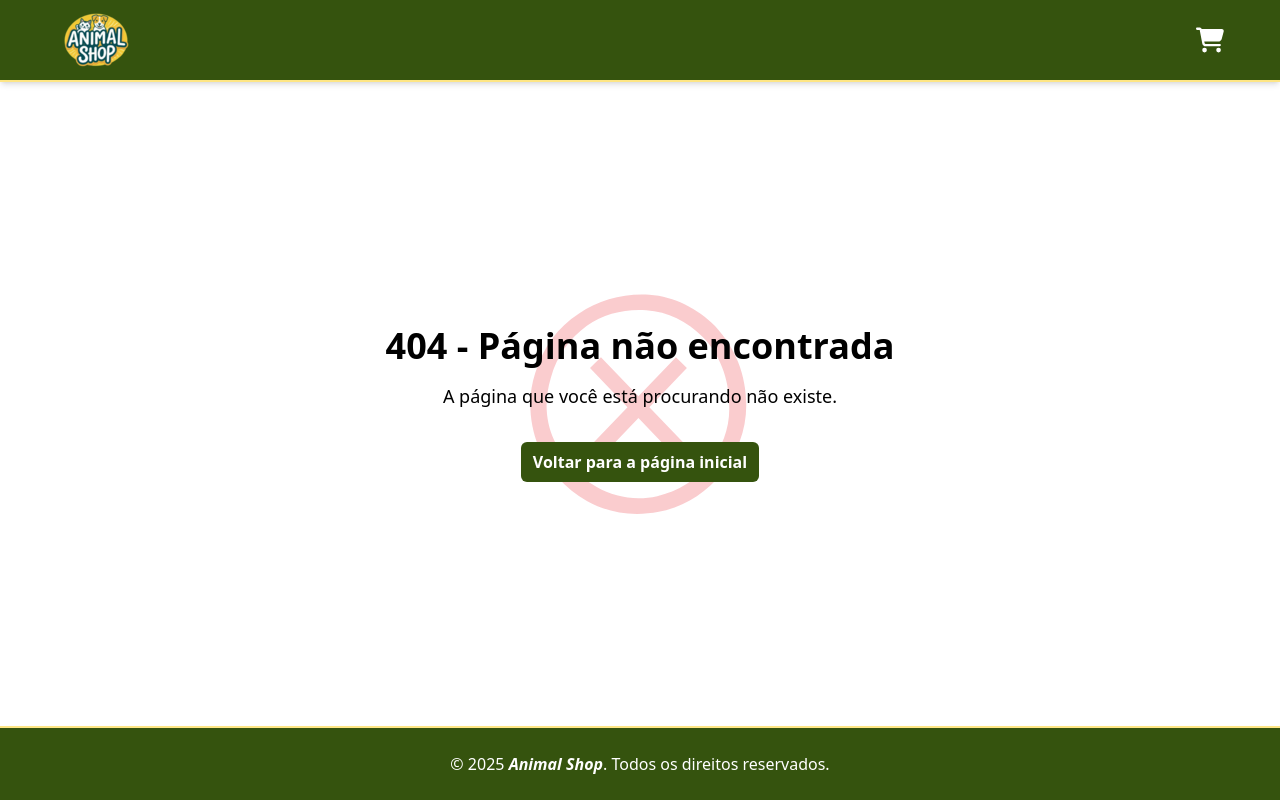
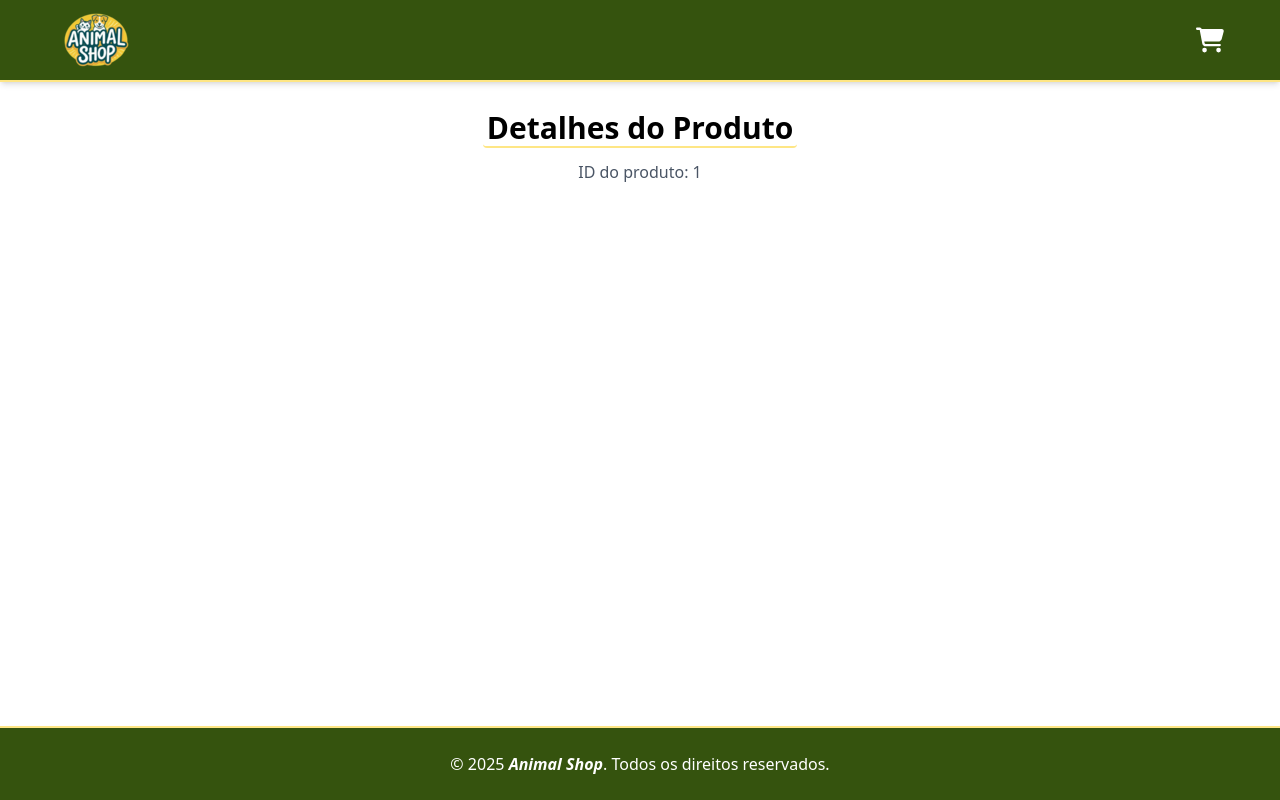
Before and after one commit to christopher-salomao/animal-shop-valtio, a React (Vite) app: page /produtos/1 in a window 1280 px wide. Before the commit this address had no page. Built offline with nearby package versions, Linux system fonts and the light colour scheme.

Commit message:
feat: pagina de detalhes do produtos criada

```diff
--- a/src/pages/Home/index.tsx
+++ b/src/pages/Home/index.tsx
@@ -71,7 +71,7 @@ function Home() {
             key={product.id}
             className="relative hover:scale-103 transition-transform duration-300"
           >
-            <Link to={"/"}>
+            <Link to={`/produtos/${product.id}`}>
               <img
                 src={product.cover}
                 alt={product.title}
--- /dev/null
+++ b/src/pages/ProductDetails/index.tsx
@@ -0,0 +1,19 @@
+import { useParams } from "react-router-dom";
+
+function ProductDetails() {
+  const { id } = useParams();
+
+  return (
+    <section className="mx-auto w-full max-w-7xl px-4 pb-7 flex flex-col items-center">
+      <h1 className="title text-3xl text-center font-bold mt-7 mb-3">
+        Detalhes do Produto
+      </h1>
+      <p className="text-center font-medium text-gray-600 mb-8">
+        ID do produto: {id}
+      </p>
+
+    </section>
+  );
+}
+
+export default ProductDetails;
--- a/src/routes.tsx
+++ b/src/routes.tsx
@@ -1,6 +1,7 @@
 import { createBrowserRouter } from "react-router-dom";
 
 import Home from "./pages/Home";
+import ProductDetails from "./pages/ProductDetails";
 import Cart from "./pages/Cart";
 import NotFound from "./pages/NotFound";
 import FinishOrder from "./pages/FinishOrder";
@@ -17,6 +18,10 @@ export const routes = createBrowserRouter([
         element: <Home />,
       },
       {
+        path: "produtos/:id",
+        element: <ProductDetails />,
+      },
+      {
         path: "meu-carrinho",
         element: <Cart />,
       },
```
